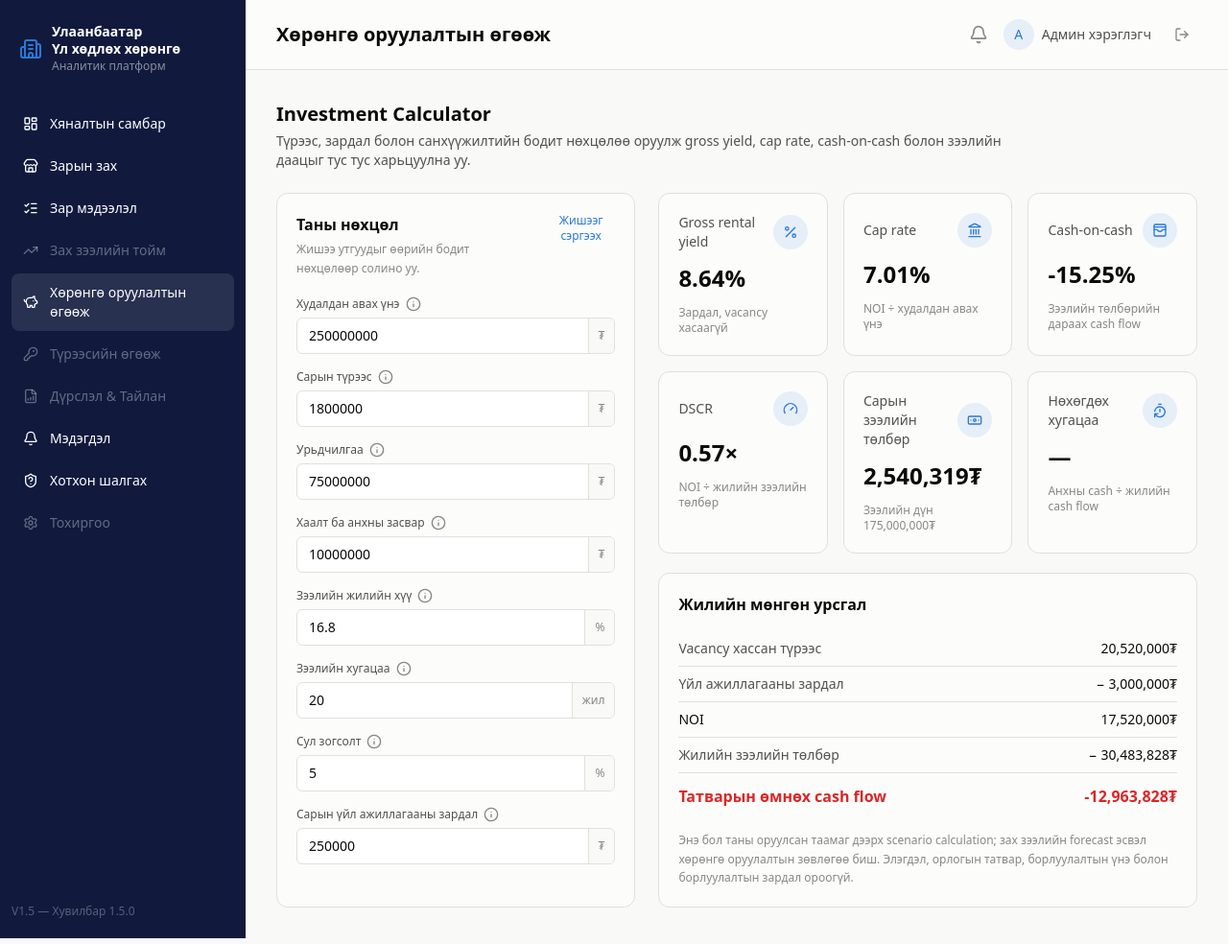
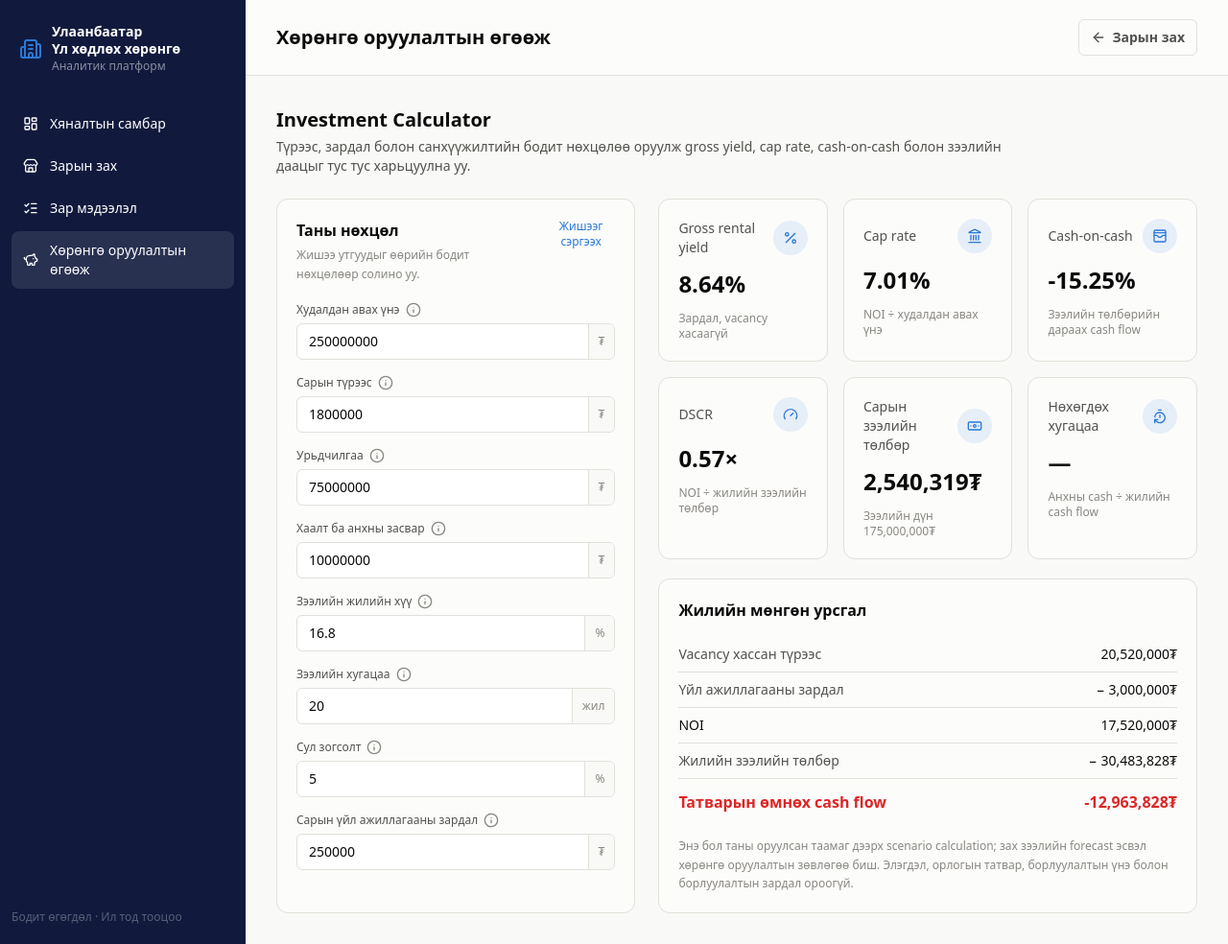
Before and after one commit to enerelagent-ai/agent-, a Next.js app in the folder frontend/: page /calculator in a window 1280 px wide. Shown: the whole page at 96% size. Built offline with nearby package versions, Linux system fonts and the light colour scheme; no server answers.

Commit message:
Open read-only market analysis to public users

```diff
--- a/frontend/src/app/calculator/page.tsx
+++ b/frontend/src/app/calculator/page.tsx
@@ -5,10 +5,10 @@ import { Topbar } from "@/components/Topbar";
 export default function CalculatorPage() {
   return (
     <div className="flex min-h-screen">
-      <Sidebar />
+      <Sidebar publicView />
       <div className="flex min-w-0 flex-1 flex-col">
-        <Topbar title="Хөрөнгө оруулалтын өгөөж" />
-        <main className="flex flex-col gap-6 bg-surface-page p-8">
+        <Topbar title="Хөрөнгө оруулалтын өгөөж" publicView />
+        <main className="flex flex-col gap-6 bg-surface-page p-4 sm:p-8">
           <div>
             <h1 className="text-xl font-semibold text-ink-primary">Investment Calculator</h1>
             <p className="mt-1 max-w-3xl text-sm text-ink-secondary">
--- a/frontend/src/app/listings/page.tsx
+++ b/frontend/src/app/listings/page.tsx
@@ -14,10 +14,10 @@ export default async function ListingsPage() {
 
   return (
     <div className="flex min-h-screen">
-      <Sidebar />
+      <Sidebar publicView />
       <div className="flex min-w-0 flex-1 flex-col">
-        <Topbar title="Зар мэдээлэл" />
-        <main className="flex flex-col gap-5 bg-surface-page p-8">
+        <Topbar title="Зар мэдээлэл" publicView />
+        <main className="flex flex-col gap-5 bg-surface-page p-4 sm:p-8">
           <div>
             <h1 className="text-xl font-semibold text-ink-primary">Бүх зар</h1>
             <p className="mt-1 text-sm text-ink-secondary">
--- a/frontend/src/components/DashboardPage.tsx
+++ b/frontend/src/components/DashboardPage.tsx
@@ -30,10 +30,10 @@ export async function DashboardPage() {
 
   return (
     <div className="flex min-h-screen">
-      <Sidebar />
+      <Sidebar publicView />
       <div className="flex flex-1 flex-col">
-        <Topbar title="Хяналтын самбар" />
-        <main className="flex flex-col gap-6 bg-surface-page p-8">
+        <Topbar title="Зах зээлийн анализ" publicView />
+        <main className="flex flex-col gap-6 bg-surface-page p-4 sm:p-8">
           <TodaysOpportunityCard data={todaysOpportunity} />
           <KpiRow totals={totals} />
           <div className="grid grid-cols-1 gap-6 lg:grid-cols-2">
--- a/frontend/src/components/Sidebar.tsx
+++ b/frontend/src/components/Sidebar.tsx
@@ -35,11 +35,16 @@ const NAV_ITEMS: NavItem[] = [
   { label: "Тохиргоо", icon: Settings, href: null },
 ];
 
-export function Sidebar() {
+export function Sidebar({ publicView = false }: { publicView?: boolean }) {
   const pathname = usePathname();
+  const items = publicView
+    ? NAV_ITEMS.filter(({ href }) =>
+        href === "/dashboard" || href === "/market" || href === "/listings" || href === "/calculator",
+      )
+    : NAV_ITEMS;
 
   return (
-    <aside className="flex w-64 shrink-0 flex-col bg-[#111a3d] text-white">
+    <aside className={`${publicView ? "hidden lg:flex" : "flex"} w-64 shrink-0 flex-col bg-[#111a3d] text-white`}>
       <div className="flex items-center gap-2.5 px-5 py-6">
         <Building2 className="h-6 w-6 shrink-0 text-series-1" aria-hidden />
         <div className="min-w-0">
@@ -50,7 +55,7 @@ export function Sidebar() {
       </div>
 
       <nav className="flex-1 space-y-1 px-3 pt-2">
-        {NAV_ITEMS.map(({ label, icon: Icon, href }) => {
+        {items.map(({ label, icon: Icon, href }) => {
           const active = href !== null && pathname.startsWith(href);
           return href ? (
             <Link
@@ -78,7 +83,7 @@ export function Sidebar() {
         })}
       </nav>
 
-      <div className="px-3 pb-5 text-xs text-white/30">V1.5 — Хувилбар 1.5.0</div>
+      <div className="px-3 pb-5 text-xs text-white/30">{publicView ? "Бодит өгөгдөл · Ил тод тооцоо" : "V1.5 — Хувилбар 1.5.0"}</div>
     </aside>
   );
 }
--- a/frontend/src/components/Topbar.tsx
+++ b/frontend/src/components/Topbar.tsx
@@ -1,25 +1,32 @@
 "use client";
 
-import { Bell } from "lucide-react";
+import { ArrowLeft, Bell } from "lucide-react";
 import Link from "next/link";
 import { useEffect, useState } from "react";
 
 import { LogoutButton } from "@/components/LogoutButton";
 import { getDealAlerts } from "@/lib/api";
 
-export function Topbar({ title }: { title: string }) {
+export function Topbar({ title, publicView = false }: { title: string; publicView?: boolean }) {
   const [unseenCount, setUnseenCount] = useState(0);
 
   useEffect(() => {
-    getDealAlerts(1).then((feed) => setUnseenCount(feed.unseen_count)).catch(() => undefined);
+    if (!publicView) {
+      getDealAlerts(1).then((feed) => setUnseenCount(feed.unseen_count)).catch(() => undefined);
+    }
     const clearBadge = () => setUnseenCount(0);
     window.addEventListener("deal-alerts-seen", clearBadge);
     return () => window.removeEventListener("deal-alerts-seen", clearBadge);
-  }, []);
+  }, [publicView]);
 
   return (
-    <header className="flex items-center justify-between border-b border-line-grid bg-surface-card px-8 py-5">
+    <header className="flex items-center justify-between border-b border-line-grid bg-surface-card px-4 py-4 sm:px-8 sm:py-5">
       <h1 className="text-xl font-semibold text-ink-primary">{title}</h1>
+      {publicView ? (
+        <Link href="/sale" className="flex items-center gap-1.5 rounded-md border border-line-grid px-3 py-2 text-sm font-semibold text-ink-secondary hover:bg-surface-page">
+          <ArrowLeft className="h-4 w-4" aria-hidden /> Зарын зах
+        </Link>
+      ) : (
       <div className="flex items-center gap-4">
         <Link href="/notifications" aria-label={`${unseenCount} шинэ deal мэдэгдэл`} className="relative text-ink-muted hover:text-ink-primary">
           <Bell className="h-5 w-5" aria-hidden />
@@ -37,6 +44,7 @@ export function Topbar({ title }: { title: string }) {
         </div>
         <LogoutButton />
       </div>
+      )}
     </header>
   );
 }
--- a/frontend/src/middleware.ts
+++ b/frontend/src/middleware.ts
@@ -4,23 +4,36 @@ import { SESSION_COOKIE_NAME, verifySessionToken } from "@/lib/session";
 
 function isPublicMarketplaceRequest(request: NextRequest): boolean {
   const { pathname } = request.nextUrl;
+  const readOnly = request.method === "GET" || request.method === "HEAD";
 
   if (
     pathname === "/" ||
     pathname === "/market" ||
     pathname === "/sale" ||
     pathname === "/rent" ||
+    pathname === "/dashboard" ||
+    pathname === "/calculator" ||
+    pathname === "/listings" ||
     /^\/listings\/\d+$/.test(pathname)
   ) {
-    return request.method === "GET" || request.method === "HEAD";
+    return readOnly;
   }
 
   // The public marketplace only needs read access to listing search, facets,
   // and detail endpoints. Dashboard/review endpoints and every write remain
   // behind the admin session even though the proxy can authenticate upstream.
-  return (
-    (request.method === "GET" || request.method === "HEAD") &&
-    pathname.startsWith("/api/backend/listings")
+  if (readOnly && pathname.startsWith("/api/backend/listings")) return true;
+
+  const publicAnalysisEndpoints = [
+    "/api/backend/dashboard/investment-summary",
+    "/api/backend/dashboard/todays-opportunity",
+    "/api/backend/dashboard/price-trend",
+    "/api/backend/dashboard/listing-counts-by-type",
+    "/api/backend/dashboard/complexes",
+    "/api/backend/dashboard/listings",
+  ];
+  return readOnly && publicAnalysisEndpoints.some(
+    (endpoint) => pathname === endpoint,
   );
 }
 
```
